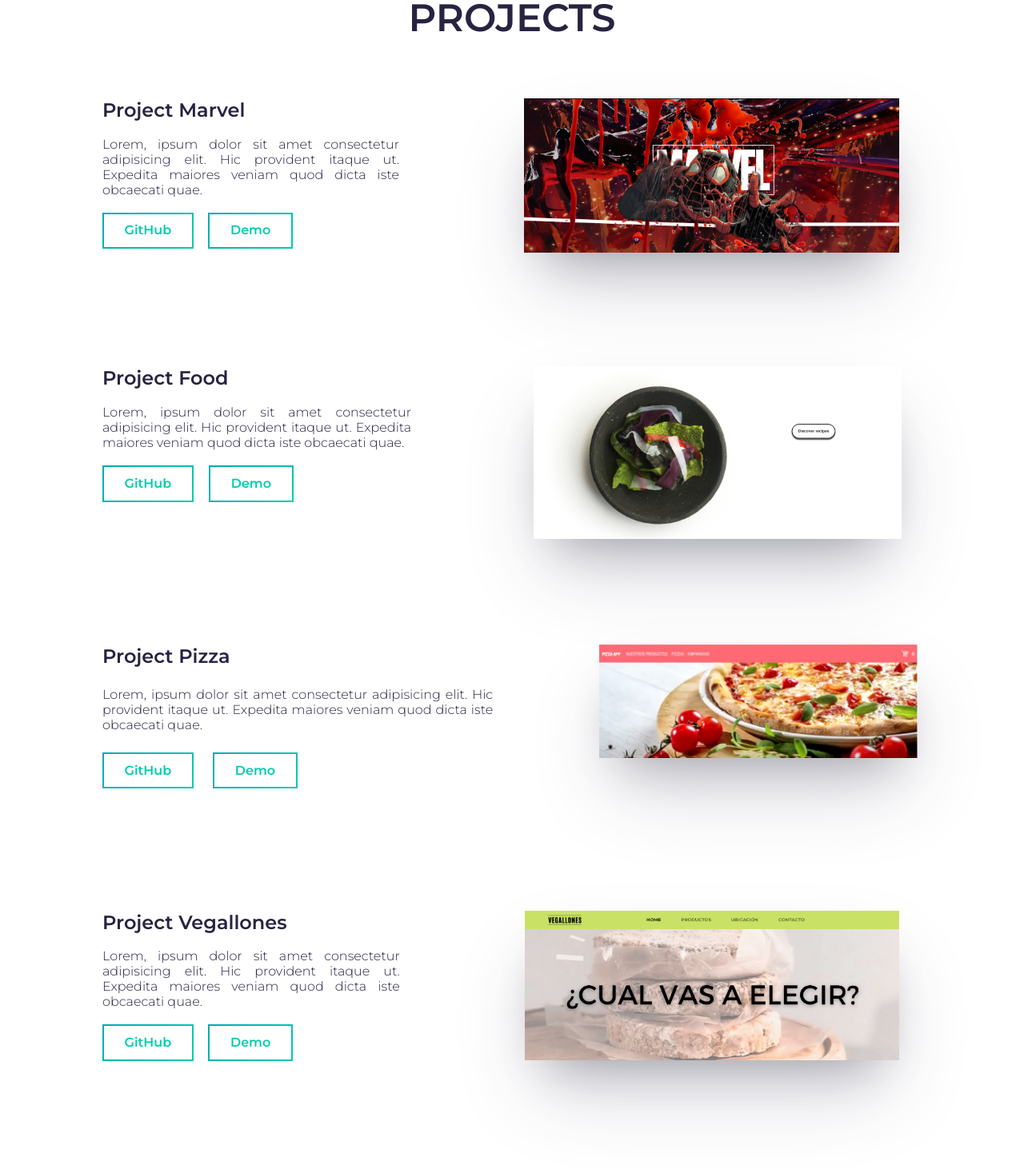
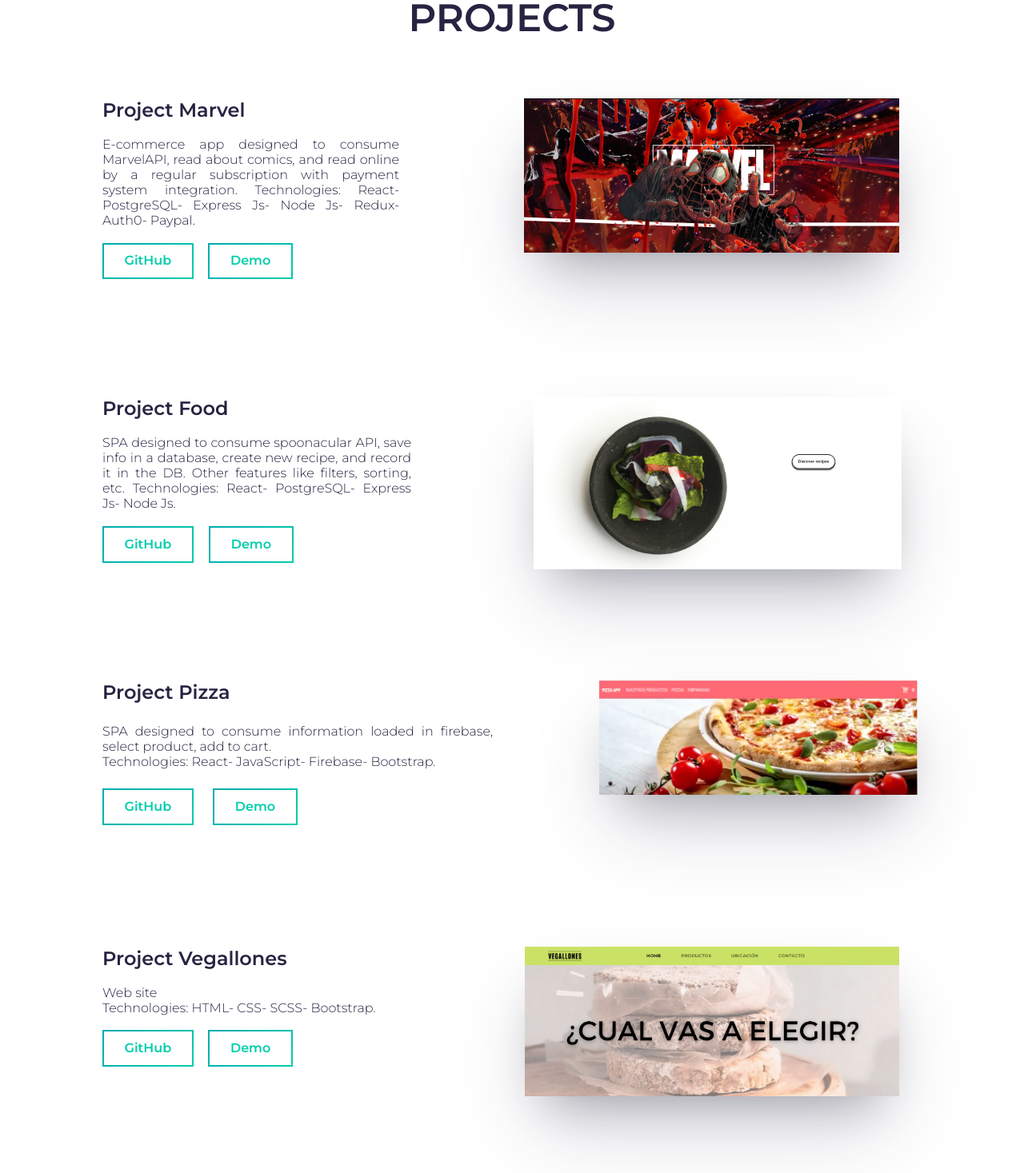
Before and after one commit to MelisaF/portfolio, a React (Create React App) app: page / in a window 1280 px wide. Shown: the part 1438-2905 px from the top of the page at 80% size. Built offline with nearby package versions, Linux system fonts and the light colour scheme.

Commit message:
agregando videos de projectos

```diff
--- a/src/components/Projects.jsx
+++ b/src/components/Projects.jsx
@@ -4,7 +4,8 @@ import marvel from '../assets/marvel.PNG';
 import food from '../assets/landing.PNG';
 import pizza from '../assets/pizza-app.PNG';
 import vegallones from '../assets/vegallones.PNG';
-import marvelVideo from '../assets/marvel.mp4'
+import videoFood from '../assets/apiFood.mp4';
+import videoMarvel from '../assets/marvel.mp4';
 
 const Projects = () => {
     return (
@@ -18,7 +19,9 @@ const Projects = () => {
                         <h3>Project Marvel</h3>
                     </div>
                     <div>
-                        <p>Lorem, ipsum dolor sit amet consectetur adipisicing elit. Hic provident itaque ut. Expedita maiores veniam quod dicta iste obcaecati quae.</p>
+                        <p> E-commerce app designed to consume MarvelAPI, read about comics, and read online by a regular subscription with payment system integration.
+                            Technologies: React- PostgreSQL- Express Js- Node Js- Redux- Auth0- Paypal.
+                        </p>
                     </div>
                     <div className='btn-projects'>
                         <p className="me-p">
@@ -27,12 +30,11 @@ const Projects = () => {
                             </a>
                         </p>
                         <p className="me-p2">
-                            <a rel="noreferrer" target="_blank" className="bg-about btn-about" href="../assets/marvel.mp4">
+                            <a rel="noreferrer" target="_blank" className="bg-about btn-about" href={videoMarvel}>
                                 Demo
                             </a>
                         </p>
                     </div>
-
                 </div>
                 <div>
                     <img src={marvel} alt="marvel" className='img-project'/>
@@ -44,7 +46,10 @@ const Projects = () => {
                         <h3>Project Food</h3>
                     </div>
                     <div>
-                        <p>Lorem, ipsum dolor sit amet consectetur adipisicing elit. Hic provident itaque ut. Expedita maiores veniam quod dicta iste obcaecati quae.</p>
+                        <p>
+                            SPA designed to consume spoonacular API, save info in a database, create new recipe, and record it in the DB. Other features like filters, sorting, etc.
+                            Technologies: React- PostgreSQL- Express Js- Node Js.
+                        </p>
                     </div>
                     <div className='btn-projects'>
                         <p className="me-p">
@@ -53,7 +58,7 @@ const Projects = () => {
                             </a>
                         </p>
                         <p className="me-p2">
-                            <a rel="noreferrer" target="_blank" className="bg-about btn-about" href="https://github.com/MelisaF/Vegallones">
+                            <a rel="noreferrer" target="_blank" className="bg-about btn-about" href={videoFood}>
                                 Demo
                             </a>
                         </p>
@@ -69,7 +74,9 @@ const Projects = () => {
                         <h3>Project Pizza</h3>
                     </div>
                     <div>
-                        <p>Lorem, ipsum dolor sit amet consectetur adipisicing elit. Hic provident itaque ut. Expedita maiores veniam quod dicta iste obcaecati quae.</p>
+                        <p> SPA designed to consume information loaded in firebase, select product, add to cart. <br/>
+                            Technologies: React- JavaScript- Firebase- Bootstrap.
+                        </p>
                     </div>
                     <div className='btn-projects'>
                         <p className="me-p">
@@ -78,7 +85,7 @@ const Projects = () => {
                             </a>
                         </p>
                         <p className="me-p2">
-                            <a rel="noreferrer" target="_blank" className="bg-about btn-about" href="https://github.com/MelisaF/Vegallones">
+                            <a rel="noreferrer" target="_blank" className="bg-about btn-about" href="https://drive.google.com/file/d/1LOAV9kiQ4Gh8s3RADUvrGRb51DolSSnB/view?usp=sharing">
                                 Demo
                             </a>
                         </p>
@@ -95,7 +102,10 @@ const Projects = () => {
                         <h3>Project Vegallones</h3>
                     </div>
                     <div>
-                        <p>Lorem, ipsum dolor sit amet consectetur adipisicing elit. Hic provident itaque ut. Expedita maiores veniam quod dicta iste obcaecati quae.</p>
+                        <p>
+                            Web site <br/>
+                            Technologies: HTML- CSS- SCSS- Bootstrap.
+                        </p>
                     </div>
                     <div className='btn-projects'>
                         <p className="me-p">
@@ -104,7 +114,7 @@ const Projects = () => {
                         </a>
                         </p>
                         <p className="me-p2">
-                            <a rel="noreferrer" target="_blank" className="bg-about btn-about" href="https://github.com/MelisaF/Vegallones">
+                            <a rel="noreferrer" target="_blank" className="bg-about btn-about" href="https://melisaf.github.io/Vegallones/">
                                 Demo
                             </a>
                         </p>
```
Also changed, not shown: 2 other files (tests, documents, lock files or other folders).
